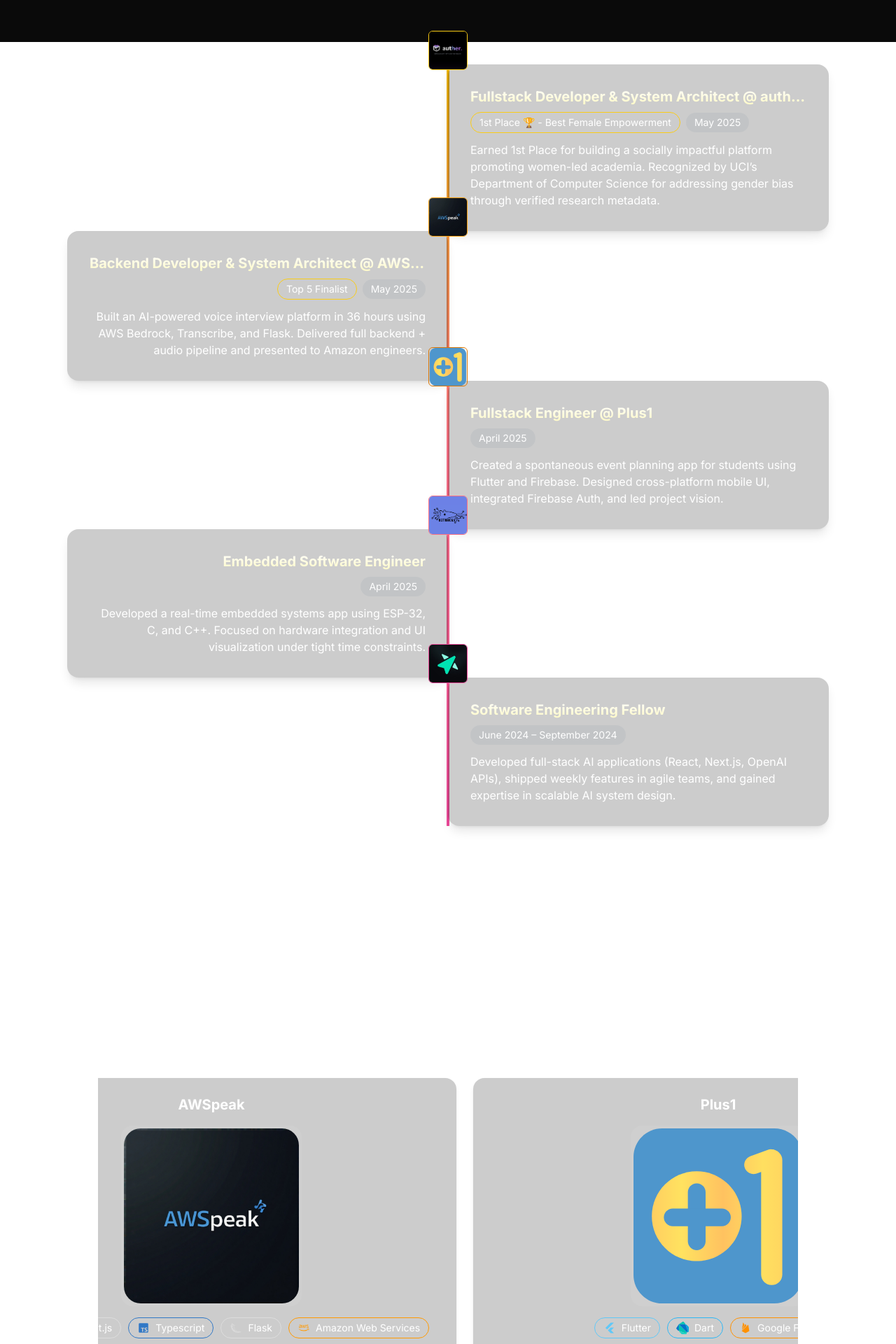
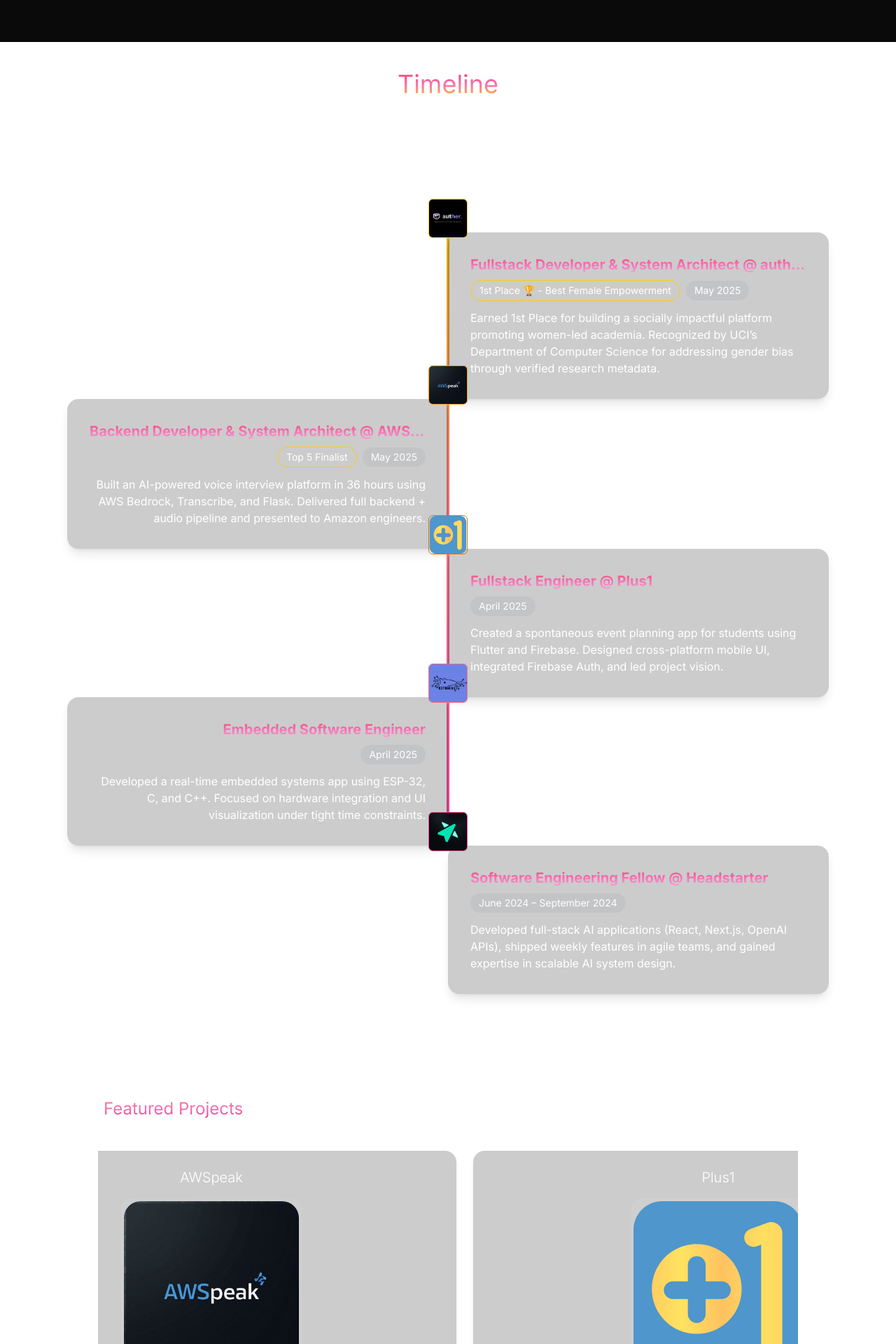
Before and after one commit to ethnvo/portfolio, a React (Vite) app: page / in a window 1280 px wide. Shown: the part 740-2660 px from the top of the page at 70% size. Built offline with nearby package versions, Linux system fonts and the light colour scheme.

Commit message:
reduced navbar opacity, updated projects, updated spacing for timeline

```diff
--- a/package.json
+++ b/package.json
@@ -5,6 +5,7 @@
   "type": "module",
   "scripts": {
     "dev": "vite",
+    "start": "vite preview",
     "build": "vite build",
     "lint": "eslint .",
     "preview": "vite preview"
--- a/src/components/Navbar.tsx
+++ b/src/components/Navbar.tsx
@@ -5,7 +5,7 @@
   const [isMenuOpen, setIsMenuOpen] = useState(false);
 
   return (
-    <header className="fixed top-0 w-full blackdrop-blur-md bg-black/30 border-b border-gray-700 border-opacity-20 z-50">
+    <header className="fixed top-0 w-full blackdrop-blur-md bg-black/40 border-b border-gray-700 border-opacity-20 z-50">
       <nav className="max-w-7xl mx-auto py-6 lg:px-32 flex items-center justify-between text-white">
         <a
           href="#about"
--- a/src/components/Projects.tsx
+++ b/src/components/Projects.tsx
@@ -37,7 +37,9 @@
       className="w-[1000px] overflow-hidden mx-auto py-8 mt-[64px]"
       id="projects"
     >
-      <div className="text-white  text-2xl mb-10"> Featured Projects</div>
+      <div className="inline-block bg-clip-text text-transparent  bg-gradient-to-b to-pink-600 via-pink-400 from-rose-400 px-2 py-1 text-2xl mb-10">
+        Featured Projects
+      </div>
 
       <motion.div
         className="flex gap-6"
@@ -52,13 +54,13 @@
             target="_blank"
             rel="noopener noreferer"
             whileHover={{ scale: 1.05, zIndex: 1 }}
-            transition={{ type: "spring", stiffness: 300, damping: 20 }}
+            transition={{ type: "spring", stiffness: 300, damping: 35 }}
           >
             <div
               key={i}
               className="w-[700px] h-[600px] bg-black/20 p-6 rounded-2xl shadow-md flex flex-col items-center"
             >
-              <h3 className="text-xl font-bold text-white mb-4 ">
+              <h3 className="text-xl font-light text-white mb-4 ">
                 {project.title}
               </h3>
               <div className="inline-flex items-center justify-center bg-white/5 rounded-2xl p-1 mb-4">
@@ -78,7 +80,7 @@
                     return (
                       <span
                         key={index}
-                        className="flex items-center gap-2 border text-white px-3 py-1 rounded-full text-sm"
+                        className="flex items-center gap-2 border text-white px-3 py-1 rounded-full text-sm font-extralight"
                         style={{ borderColor: badgeColor }}
                       >
                         {Icon && (
@@ -91,7 +93,9 @@
                 </span>
               </div>
 
-              <p className="text-white mt-8 text-sm">{project.description}</p>
+              <p className="text-white mt-8 text-sm font-light">
+                {project.description}
+              </p>
             </div>
           </motion.a>
         ))}
--- a/src/components/Timeline.tsx
+++ b/src/components/Timeline.tsx
@@ -12,12 +12,30 @@
 const Timeline = () => {
   return (
     <div
-      className="relative max-w-6xl mx-auto mt-8 mb-64 px-4 sm:px-6 lg:px-8"
+      className="max-w-6xl mx-auto px-4 sm:px-6 lg:px-8 mb-[400px]"
       id="timeline"
     >
-      {/* central line */}
-      <div className="absolute left-1/2 top-0 h-full w-1 bg-gradient-to-b from-[#eab308] via-rose-400 to-pink-500 transform -translate-x-1/2" />
+      {/*  Heading with reduced margins */}
+      <h2 className="text-transparent bg-gradient-to-b bg-clip-text from-rose-500 via-pink-400 to-amber-400  text-wrap text-4xl text-center mt-10 mb-[192px]">
+        Timeline
+      </h2>
 
+      {/*  “line + cards” wrapper with fixed height */}
+      <div className="relative h-[800px]">
+        {/* central line now starts 56px above and ends 56px below */}
+        <div
+          className="
+            absolute left-1/2
+            top-[0px]
+            bottom-[-50px]
+            w-1
+            bg-gradient-to-b from-[#eab308] via-rose-400 to-pink-500
+            transform -translate-x-1/2
+          "
+        />
+
+        {/* ③ Flex container to evenly space cards */}
+        <div className="relative flex flex-col justify-between h-full">
           {timelineData.map((entry, i) => (
             <motion.div
               key={i}
@@ -32,12 +50,14 @@
                   transition: { delay: i * 0.2 },
                 },
               }}
-          className={`relative w-full sm:w-4/5 md:w-1/2 p-6 sm:p-8 bg-black/20 rounded-2xl shadow-lg
+              className={`
+                relative w-full sm:w-4/5 md:w-1/2 p-6 sm:p-8 bg-black/20
+                rounded-2xl shadow-lg
                 ${i % 2 === 0 ? "ml-auto text-left" : "mr-auto text-right"}
                 overflow-visible flex flex-col
               `}
             >
-          {/* connector logo */}
+              {/* connector logo (icon) */}
               <img
                 src={entry.logo}
                 alt=""
@@ -47,38 +67,56 @@
                   ${i % 2 === 0 ? "-left-6 sm:-left-7" : "-right-6 sm:-right-7"}
                 `}
               />
+
+              <a href="#projects">
                 <motion.div
                   whileHover={{ scale: 1.05 }}
                   transition={{ type: "spring" }}
                 >
-            {/* content */}
-            <h2 className="truncate text-lg sm:text-xl font-bold text-transparent bg-clip-text bg-gradient-to-b from-white to-yellow-100">
+                  <h2
+                    className="
+                      truncate text-lg sm:text-xl font-bold
+                      text-transparent bg-clip-text
+                      bg-gradient-to-b to-pink-300 via-pink-400 from-rose-500
+                    "
+                  >
                     {entry.title}
                   </h2>
-
                   {/* badges */}
                   <div
                     className={`
                       mt-2 w-full flex flex-wrap gap-2 items-center
-    ${i % 2 != 0 ? "justify-end" : "justify-start"}
+                      ${i % 2 !== 0 ? "justify-end" : "justify-start"}
                     `}
                   >
                     {entry.extra && (
-                <span className="px-3 py-1 border border-yellow-400 rounded-full text-xs sm:text-sm text-white">
+                      <span
+                        className="
+                        px-3 py-1 border border-yellow-400
+                        rounded-full text-xs sm:text-sm text-white
+                      "
+                      >
                         {entry.extra}
                       </span>
                     )}
-              <span className="px-3 py-1 bg-gray-400/20 rounded-full text-xs sm:text-sm text-white">
+                    <span
+                      className="
+                      px-3 py-1 bg-gray-400/20
+                      rounded-full text-xs sm:text-sm text-white
+                    "
+                    >
                       {entry.date}
                     </span>
                   </div>
-
                   <p className="mt-3 text-sm sm:text-base text-white">
                     {entry.description}
                   </p>
                 </motion.div>
+              </a>
             </motion.div>
           ))}
+        </div>
+      </div>
     </div>
   );
 };
--- a/src/components/data/timelineData.ts
+++ b/src/components/data/timelineData.ts
@@ -45,7 +45,7 @@
     logo: "/logos/bithacks.png",
   },
   {
-    title: "Software Engineering Fellow",
+    title: "Software Engineering Fellow @ Headstarter",
     extra: "",
     location: "Headstarter AI - Remote",
     date: "June 2024 – September 2024",
```
Lines whose indentation alone changed are shown as unchanged.
